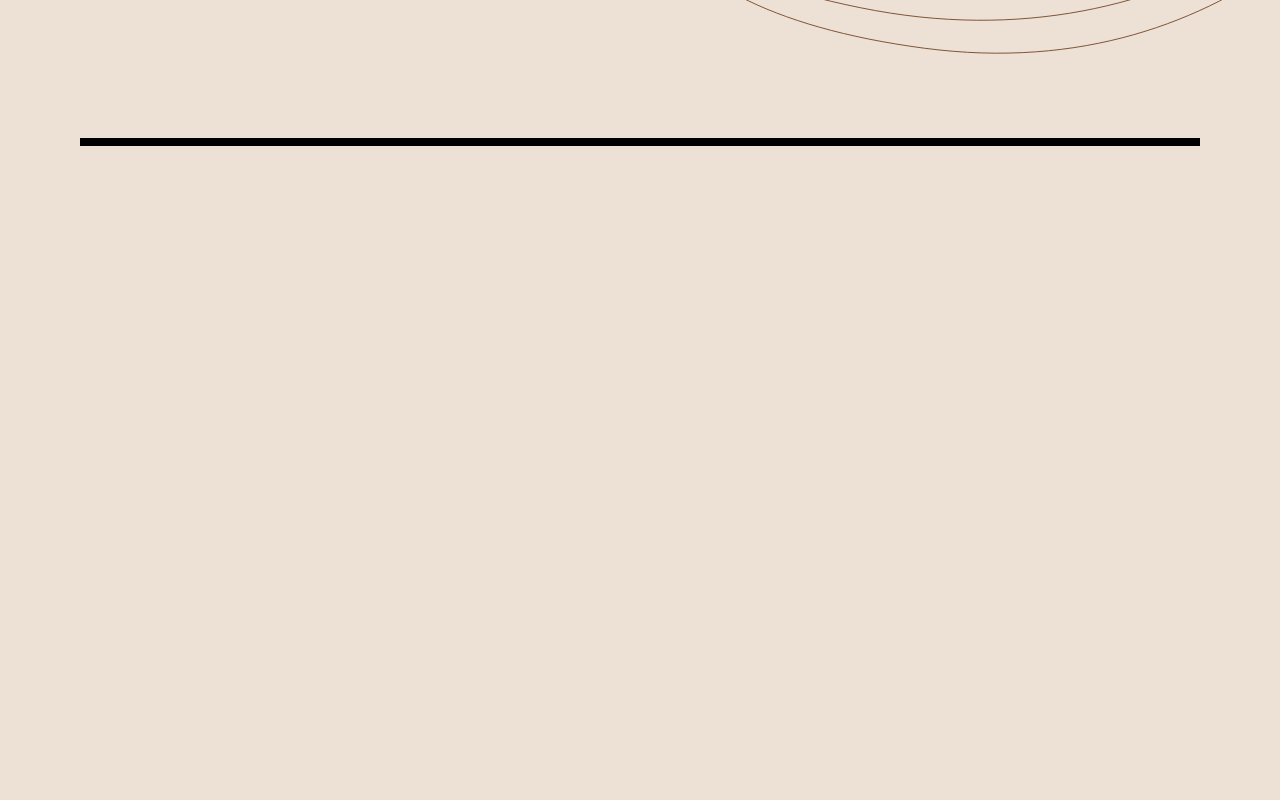
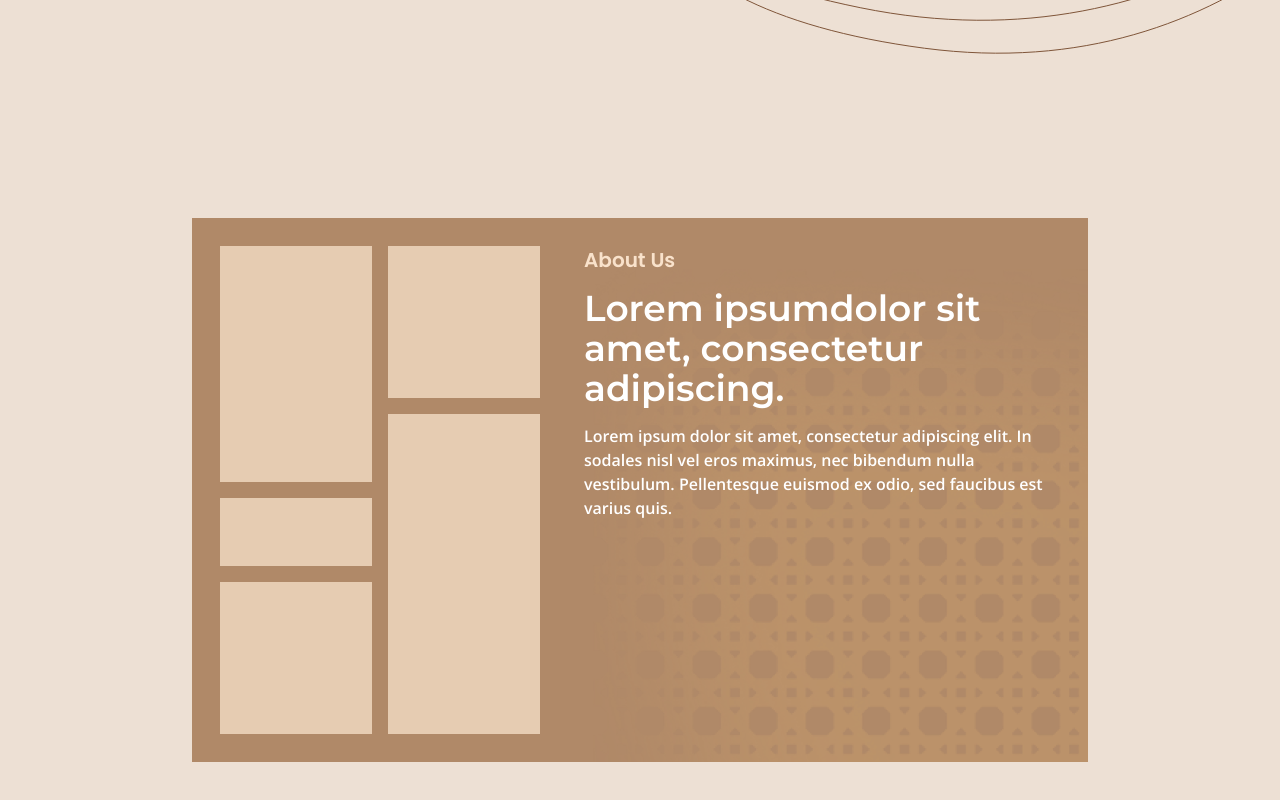
Before and after one commit to michaeldiputra/WovenRattan, a Next.js app: page / in a window 1280 px wide. Shown: the part 662-1462 px from the top of the page. Before the commit the page ends 808 px from the top, so only its background shows below. Built offline with nearby package versions, Linux system fonts and the light colour scheme.

Commit message:
create about us component, add Montserrat and OpenSans font,

```diff
--- a/src/pages/_document.js
+++ b/src/pages/_document.js
@@ -6,9 +6,12 @@ export default function Document() {
       <Head>
         <link rel="preconnect" href="https://fonts.googleapis.com" />
         <link rel="preconnect" href="https://fonts.gstatic.com" crossorigin />
-        <link href="https://fonts.googleapis.com/css2?family=Poppins:ital,wght@0,100;0,200;0,300;0,400;0,500;0,600;0,700;0,800;0,900;1,100;1,200;1,300;1,400;1,500;1,600;1,700;1,800;1,900&display=swap" rel="stylesheet" />
+        <link href="https://fonts.googleapis.com/css2?family=Montserrat:ital,wght@0,100..900;1,100..900&family=Open+Sans:ital,wght@0,300..800;1,300..800&family=Poppins:ital,wght@0,100;0,200;0,300;0,400;0,500;0,600;0,700;0,800;0,900;1,100;1,200;1,300;1,400;1,500;1,600;1,700;1,800;1,900&display=swap" rel="stylesheet" />
       </Head>
-      <body className="antialiased">
+      <body
+      // className="antialiased min-w-[1024px]" /* only available in tabs */
+      className="antialiased"
+      >
         <Main />
         <NextScript />
       </body>
--- a/src/pages/index.js
+++ b/src/pages/index.js
@@ -11,13 +11,26 @@ export default function Home() {
             <h1 className="text-secondary text-wr6xl font-extrabold text-pretty !leading-tight uppercase pb-8">Lorem ipsum dolor sit amet</h1>
             <button className="bg-[#B08968] text-white w-fit font-extrabold py-3 px-4 rounded-2xl">Learn More</button>
           </div>
-          <div className="min-w-96 h-fit flex items-center md:-mr-60 lg:-mr-72 xl:-mr-80">
+          <div className="min-w-96 h-fit flex items-center -mr-60 lg:-mr-72 xl:-mr-80">
             <Image src={pictureBgHome} alt="bg-picture" className="max-h-screen -mt-8" />
           </div>
         </section>
 
-        <section className="p-1 bg-black">
-
+        <section className="flex justify-center py-20">
+          <div className="flex max-w-4xl w-full bg-[#B08968] p-7 bg-[url('/landing/rattan-bg-aboutus.png')] bg-no-repeat bg-right-bottom	">
+            <div className="max-w-80 w-full grid grid-cols-2 h-[488px] gap-4">
+              <div className="w-full bg-[#E6CCB2] row-span-3"></div>
+              <div className="w-full bg-[#E6CCB2] row-span-2"></div>
+              <div className="w-full bg-[#E6CCB2] row-span-4"></div>
+              <div className="w-full bg-[#E6CCB2] row-span-1"></div>
+              <div className="w-full bg-[#E6CCB2] row-span-2"></div>
+            </div>
+            <div className="w-full pl-11">
+              <h5 className="font-semibold text-wrXl text-[#F9E2CB] mb-3.5">About Us</h5>
+              <h2 className="font-semibold text-wr4xl text-white font-Montserrat mb-4">Lorem ipsumdolor sit amet, consectetur adipiscing.</h2>
+              <p className="font-OpenSans font-semibold text-wrBase text-white">Lorem ipsum dolor sit amet, consectetur adipiscing elit. In sodales nisl vel eros maximus, nec bibendum nulla vestibulum. Pellentesque euismod ex odio, sed faucibus est varius quis.</p>
+            </div>
+          </div>
         </section>
 
       </div>
--- a/src/styles/globals.css
+++ b/src/styles/globals.css
@@ -29,11 +29,11 @@ body {
 .text-wr4xl{
     @apply text-2xl sm:text-3xl md:text-3xl lg:text-4xl;
 }
-.text-wr2xl{
-    @apply text-lg sm:text-xl md:text-xl lg:text-2xl;
-}
 .text-wr3xl{
     @apply text-xl sm:text-2xl md:text-2xl lg:text-3xl;
+}
+.text-wr2xl{
+  @apply text-lg sm:text-xl md:text-xl lg:text-2xl;
 }
 .text-wrXl{
     @apply text-base sm:text-lg md:text-lg lg:text-xl;
--- a/tailwind.config.mjs
+++ b/tailwind.config.mjs
@@ -8,7 +8,9 @@ export default {
   theme: {
     extend: {
       fontFamily: {
-        sans: ['Poppins', 'sans-serif'],
+        Poppins: ['Poppins', 'serif'],
+        Montserrat: ['Montserrat', 'serif'],
+        OpenSans: ['Open Sans', 'serif',]
       },
       colors: {
         primary: "#9C6644",
```
Also changed, not shown: public/landing/rattan-bg-aboutus.png (added).
